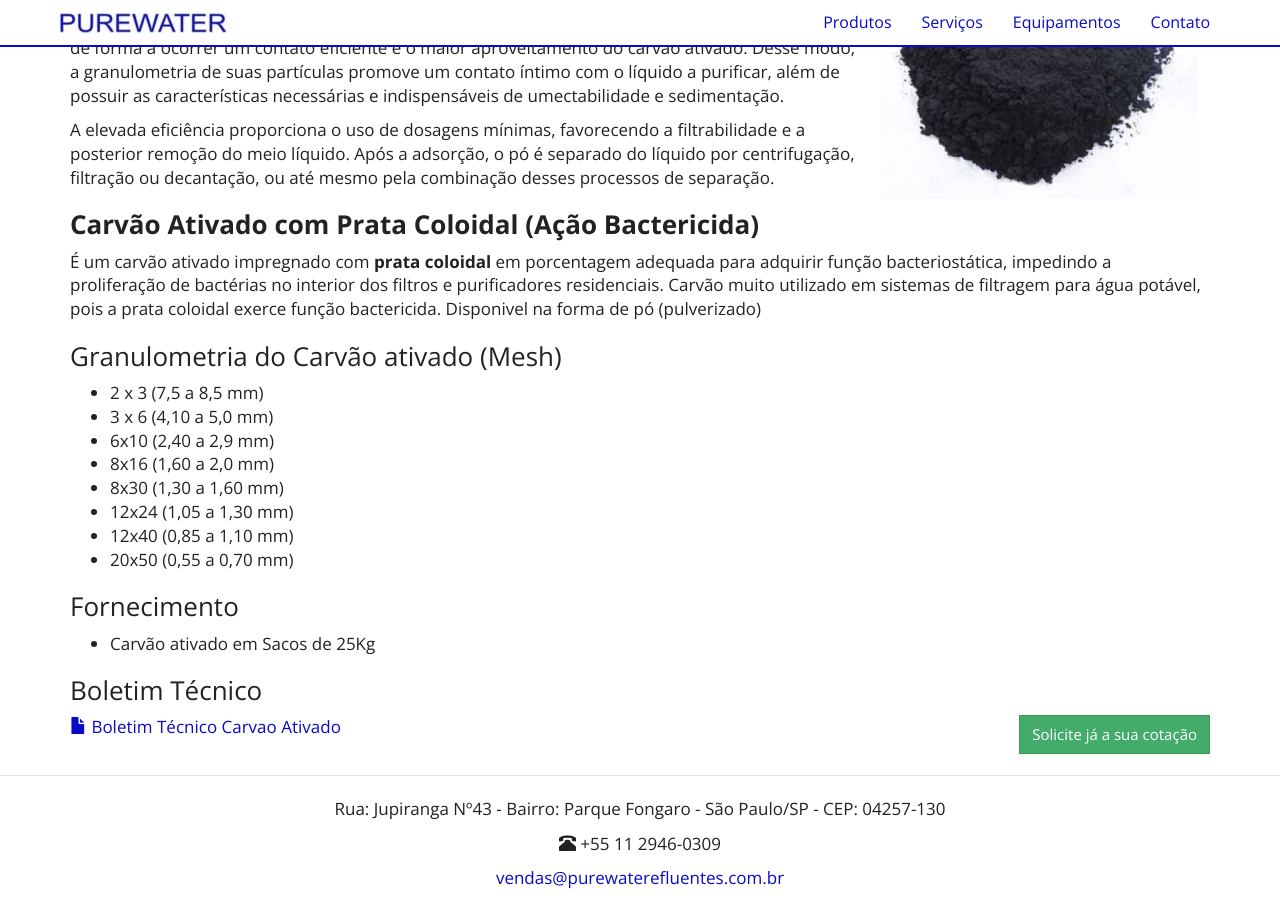
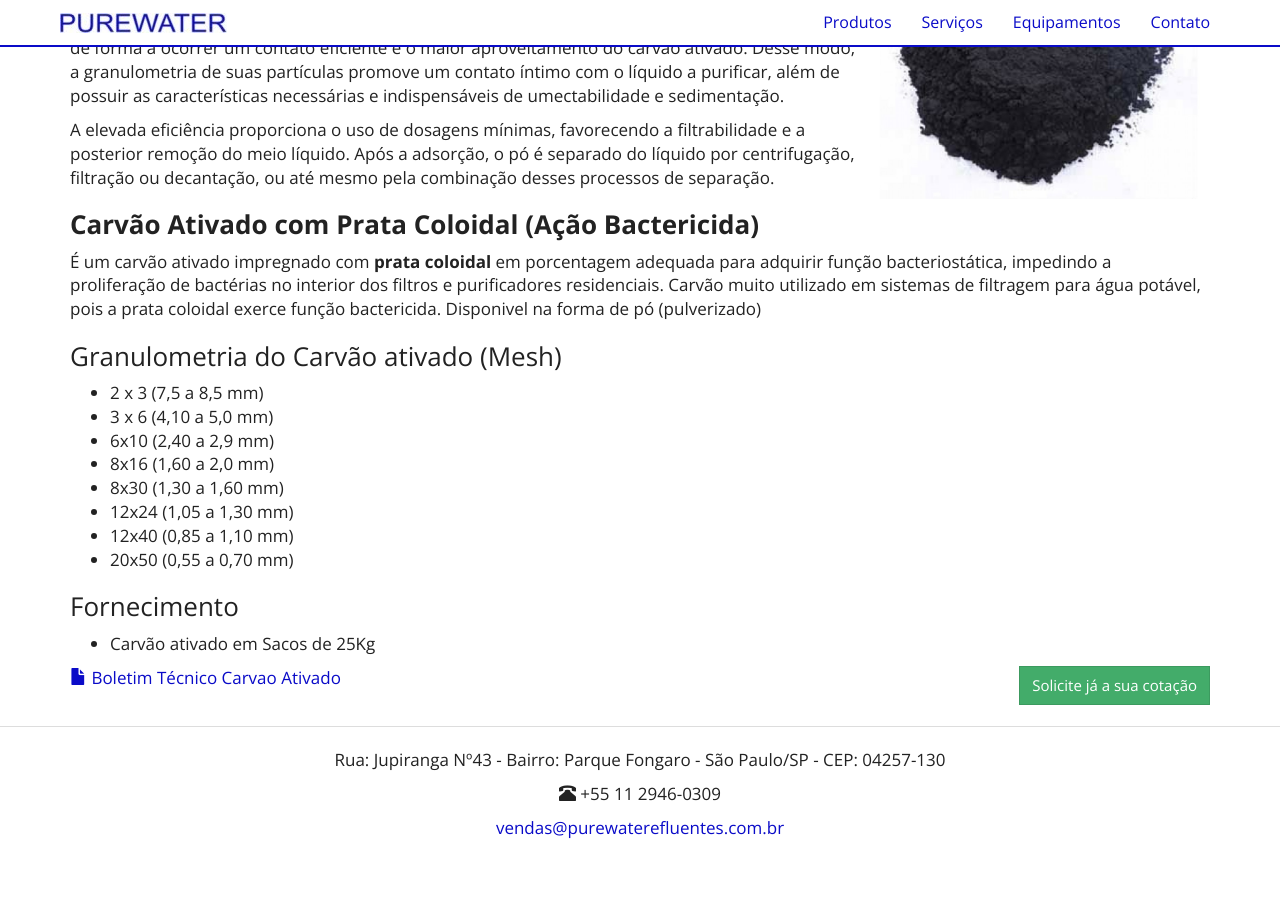
Before and after one commit to purewaterefluentes/purewaterefluentes.github.io, a Jekyll site: the page built from produtos/carvao-ativado.md, in a window 1280 px wide and 900 px high, scrolled down 1006 px. Built offline with Jekyll 4.4.1, drawn with Linux system fonts in a browser that asks for light colours; nearby versions of some CDN libraries; library files that are not in the unit come from our copies; after the commit the page ends 1857 px from its top, so only the background shows below that.

Commit message:
Update carvao-ativado.md

```diff
--- a/produtos/carvao-ativado.md
+++ b/produtos/carvao-ativado.md
@@ -49,10 +49,7 @@ Disponivel na forma de pó (pulverizado)
 - 20x50  (0,55 a 0,70 mm)
 
 ### Fornecimento
-
 - Carvão ativado em Sacos de 25Kg
-
-### Boletim Técnico
 
 {% include purewater/link-boletim.html
    label="Boletim Técnico Carvao Ativado"
```
